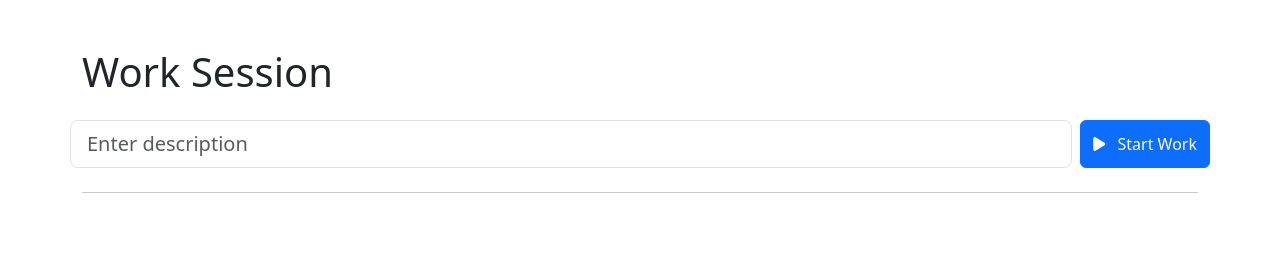
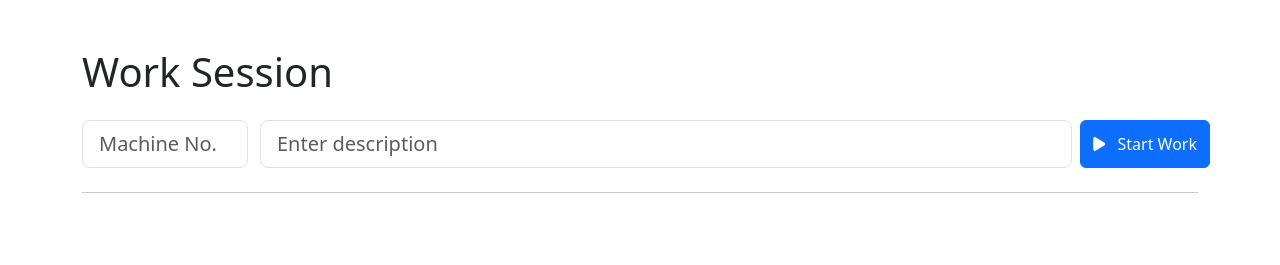
Before and after one commit to Jasi9074/client-server, a Django app: page /dashboard/ in a window 1280 px wide. Shown: the part 56-321 px from the top of the page. Run offline with Django 5.2, Linux system fonts and the light colour scheme; a user stored in the database is signed in; tables that the repository leaves empty hold one stand-in row (values such as "Sample post"); grey boxes marked "Sample" are stand-in pictures; data that the repository does not hold is empty; some libraries are stand-ins or nearby versions.

Commit message:
🤖 Feat: Machine Number

```diff
--- a/server-django/clientapp/models.py
+++ b/server-django/clientapp/models.py
@@ -24,6 +24,7 @@ class WorkSession(models.Model):
     description = models.TextField(blank=True, null=True)
     paused = models.BooleanField(default=False)
     pause_time = models.DateTimeField(null=True, blank=True)
+    machine = models.IntegerField(blank=True, null=True)
 
     def __str__(self):
         return f"{self.employee.name} from {self.start_time} to {self.end_time if self.end_time else 'Ongoing'}"
--- a/server-django/clientapp/templates/emp/dashboard.html
+++ b/server-django/clientapp/templates/emp/dashboard.html
@@ -38,6 +38,9 @@
     <form action="{% url 'emp:start_work' %}" method="post">
       {% csrf_token %}
       <div class="row">
+        <div class="col-sm-2">
+          <input type="number" id="machine_input" name="machine" placeholder="Machine No." class="form-control form-control-lg me-2">
+        </div>
         <input type="text" name="description" placeholder="Enter description" class="col form-control form-control-lg me-2">
         <button class="col-auto btn btn-lg btn-primary" type="submit"><i class="fas fa-play me-2"></i> Start Work</button>
       </div>
@@ -48,6 +51,9 @@
   <form action="{% url 'emp:start_work' %}" method="post">
     {% csrf_token %}
     <div class="row">
+      <div class="col-sm-2">
+        <input type="number" id="machine_input" name="machine" placeholder="Machine No." class="form-control form-control-lg me-2">
+      </div>
       <input type="text" name="description" placeholder="Enter description" class="col form-control form-control-lg me-2">
       <button class="col-auto btn btn-primary" type="submit"><i class="fas fa-play me-2"></i> Start Work</button>
     </div>
@@ -108,6 +114,8 @@
   </tbody>
 </table>
 
+<!-- COLLAPSE CLASS -->
+
 <script>
 document.querySelectorAll('.show-more-btn').forEach(button => {
   button.addEventListener('click', () => {
@@ -119,6 +127,28 @@ document.querySelectorAll('.show-more-btn').forEach(button => {
 });
 </script>
 
+<!-- MACHINE NUMBER IN LOCALSTORAGE -->
 
+<script>
+window.onload = function() {
+  var machineInput = document.getElementById("machine_input");
+  var machineNumber = localStorage.getItem("machine");
+  if (!machineNumber) {
+    machineNumber = getCookie("machine");
+  }
+  if (machineNumber) {
+    machineInput.value = machineNumber;
+  }
+}
+document.querySelector("form").onsubmit = function() {
+  var machineInput = document.getElementById("machine_input").value;
+  localStorage.setItem("machine", machineInput);
+}
+function getCookie(name) {
+  var value = `; ${document.cookie}`;
+  var parts = value.split(`; ${name}=`);
+  if (parts.length === 2) return parts.pop().split(';').shift();
+}
+</script>
 
 {% endblock %}
--- a/server-django/clientapp/views.py
+++ b/server-django/clientapp/views.py
@@ -90,11 +90,20 @@ def register(request):
 @login_required
 def start_work(request):
     employee = Employee.objects.get(user=request.user)
-    description = request.POST.get("description", "")  # description from form
+    description = request.POST.get("description", "")
+    machine_number = request.POST.get("machine", None)
+
     WorkSession.objects.create(
-        employee=employee, start_time=timezone.now(), description=description
+        employee=employee,
+        start_time=timezone.now(),
+        description=description,
+        machine=machine_number
     )
-    return redirect("emp:dashboard")
+
+    response = redirect("emp:dashboard")
+    if machine_number:
+        response.set_cookie("machine", machine_number, max_age=30*24*60*60)  # 30 days
+    return response
 
 
 @login_required
```
Also changed, not shown: server-django/clientapp/migrations/0004_worksession_machine.py (added).
